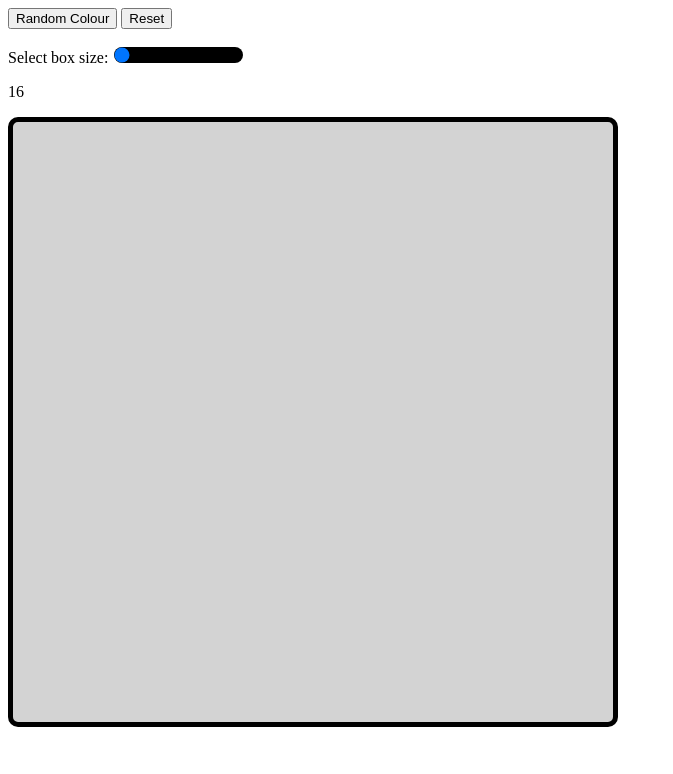
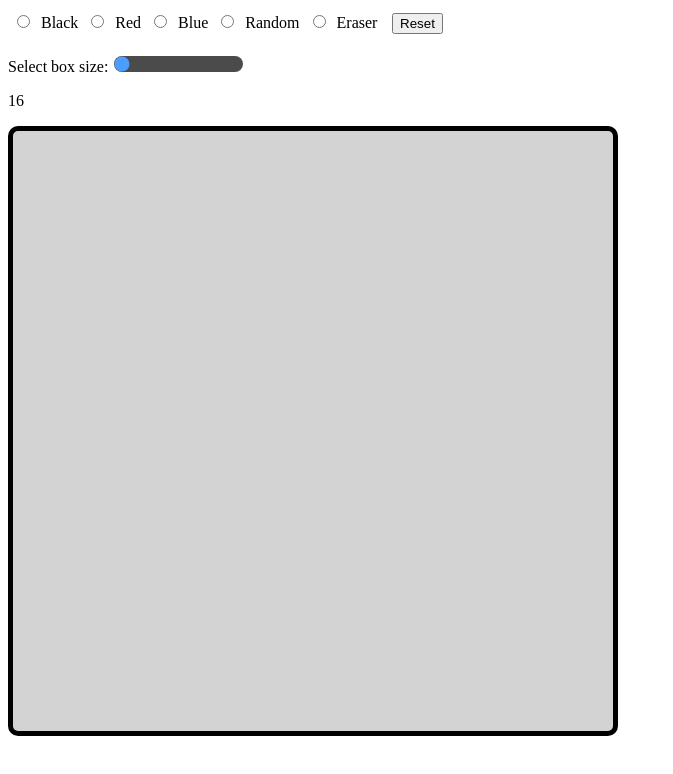
Before and after one commit to ttothewiggy/EtchASketch, a plain HTML site: page index.html in a window 1280 px wide. Shown: the whole page, without its empty margins (0-673 px from the left). Drawn offline with Linux system fonts and the light colour scheme.

Commit message:
random colour working sporadically

```diff
--- a/app.js
+++ b/app.js
@@ -4,7 +4,8 @@ const container = document.getElementById('grid');
 const DEFAULT_SIZE = 126;
 const default_colour = '#ffffff';
 var randoColour = Math.floor(Math.random()*16777215).toString(16);
-const val = document.getElementById('slider').value;
+let val2 = document.querySelector('#slider').value;
+//sliderValue.textContent = val2;
 
 const slider = document.querySelector('#slider')
 const sliderValue = document.querySelector('.value');
@@ -33,6 +34,7 @@ function createGrid(size){
     };
 };
 
+// function for slider. It feels very slow, how to speed it up?
 slider.addEventListener('input', function(){
     let val = document.getElementById('slider').value;
     sliderValue.textContent = val;
@@ -49,8 +51,15 @@ slider.addEventListener('input', function(){
 
 })
 
+// function to select random colour. Not working.
 function randomColour(){
+    //alert("You just selected a random colour!");
+    let val = document.getElementById('slider').value;
+    sliderValue.textContent = val;
     reset();
+    //sliderValue.textContent = val;
+    grid.style.gridTemplateColumns = `repeat(${val}, 1fr)`;
+    grid.style.gridTemplateRows = `repeat(${val}, 1fr)`;
     var rando = Math.floor(Math.random()*16777215).toString(16);
     for (let i = 0; i < val * val; i++){
         const gridElement = document.createElement('div');
@@ -63,6 +72,30 @@ function randomColour(){
     // document.gridElement.style.backgroundColor = "#" + rando;
 }
 
+function selectBlack(){
+    let val = document.getElementById('slider').value;
+    sliderValue.textContent = val;
+    for (let i = 0; i < val * val; i++){
+        const gridElement = document.createElement('div');
+        gridElement.classList.add('grid-element');
+        gridElement.addEventListener('mouseover', function(event){ event.target.style.backgroundColor = "#" + rando;});
+        gridElement.addEventListener('mousedown', function(event){ event.target.style.backgroundColor = "#" + rando;});
+        grid.appendChild(gridElement);
+    };
+}
+
+function selectBlue(){
+    let val = document.getElementById('slider').value;
+    sliderValue.textContent = val;
+    for (let i = 0; i < val * val; i++){
+        const gridElement = document.createElement('div');
+        gridElement.classList.add('grid-element');
+        gridElement.addEventListener('mouseover', function(event){ event.target.style.backgroundColor = 'blue';});
+        gridElement.addEventListener('mousedown', function(event){ event.target.style.backgroundColor = 'blue';});
+        grid.appendChild(gridElement);
+    };
+}
+
 function userSize(value){
     // var input = document.getElementById('userInputbox').elements[0].value;
     // document.getElementById('alert').innerHTML = "The user input is: " + input;
@@ -71,28 +104,16 @@ function userSize(value){
 
 function reset(){
     grid.innerHTML = '';
-    createGrid(DEFAULT_SIZE);
+    createGrid(val2);
 };
-// function gridColour(){
 
-// }
-
+// creates the grid when the page loads
 window.onload = () => {
     createGrid(DEFAULT_SIZE);
   };
 
 
-// function makeRows(rows, cols ) {
-//     container.style.setProperty('--grid-rows', rows);
-//     container.style.setProperty('--grid-cols', cols);
-//     for (c = 0; c < (rows * cols); c++){
-//         let cell = document.createElement('div');
-//         cell.innerText = (c + 1);
-//         container.appendChild(cell).className = 'grid-item';
-//     } ;
-// };
 
-// makeRows(16, 16);
 
 
 
--- a/index.html
+++ b/index.html
@@ -8,9 +8,18 @@
     <title>Etch A Sketch</title>
 </head>
 <body>
+
     <header>
-        <button class="randomColour" id="randomColour" onclick="randomColour()">Random Colour</button>
-        <button class="reset" id="reset">Reset</button>
+        <!-- <button class="randomColour" id="randomColour" onclick="randomColour()">Random Colour</button> -->
+        <div id="buttons">
+            <form id=button-container>
+              <input type="radio" id="black-pen" name="pen" value="black-pen" onclick="selectBlack()"> <label for="black-pen">Black</label>
+              <input type="radio" id="red-pen" name="pen" value="red-pen"> <label for="red-pen">Red</label>
+              <input type="radio" id="blue-pen" name="pen" value="blue-pen"> <label for="blue-pen" onclick="selectBlue()">Blue</label>
+              <input type="radio" id="random" name="pen" value="random" onclick="randomColour()"> <label for="Rainbow">Random</label>
+              <input type="radio" id="eraser" name="pen" value="eraser"> <label for="eraser">Eraser</label>
+              <button class="reset" id="reset">Reset</button>
+            </form>
 
         <div class="userInputArea">
             <p>
@@ -21,6 +30,7 @@
             </p>
         </div>
 
+
     </header>
     <div class="grid" id="grid"></div>
 
--- a/style.css
+++ b/style.css
@@ -18,10 +18,36 @@
   background: black;
   outline: none;
   border-radius: 50px;
+  opacity: 0.7;
+  -webkit-transition: .2s; /* 0.2 seconds transition on hover */
+  transition: opacity .2s;
+
+}
+
+#slider:hover {
+  opacity: 1; /* Fully shown on mouse-over */
 }
 
   button{
 
+}
+
+.form {
+  display: flex;
+  align-items: center;
+  justify-content: center;
+}
+
+#button-container{
+  padding: .25em;
+}
+
+label{
+  margin: .25em;
+}
+
+.reset{
+  margin-left: .5em;
 }
 
 /* .gridRow {
```
Lines whose indentation alone changed are shown as unchanged.
